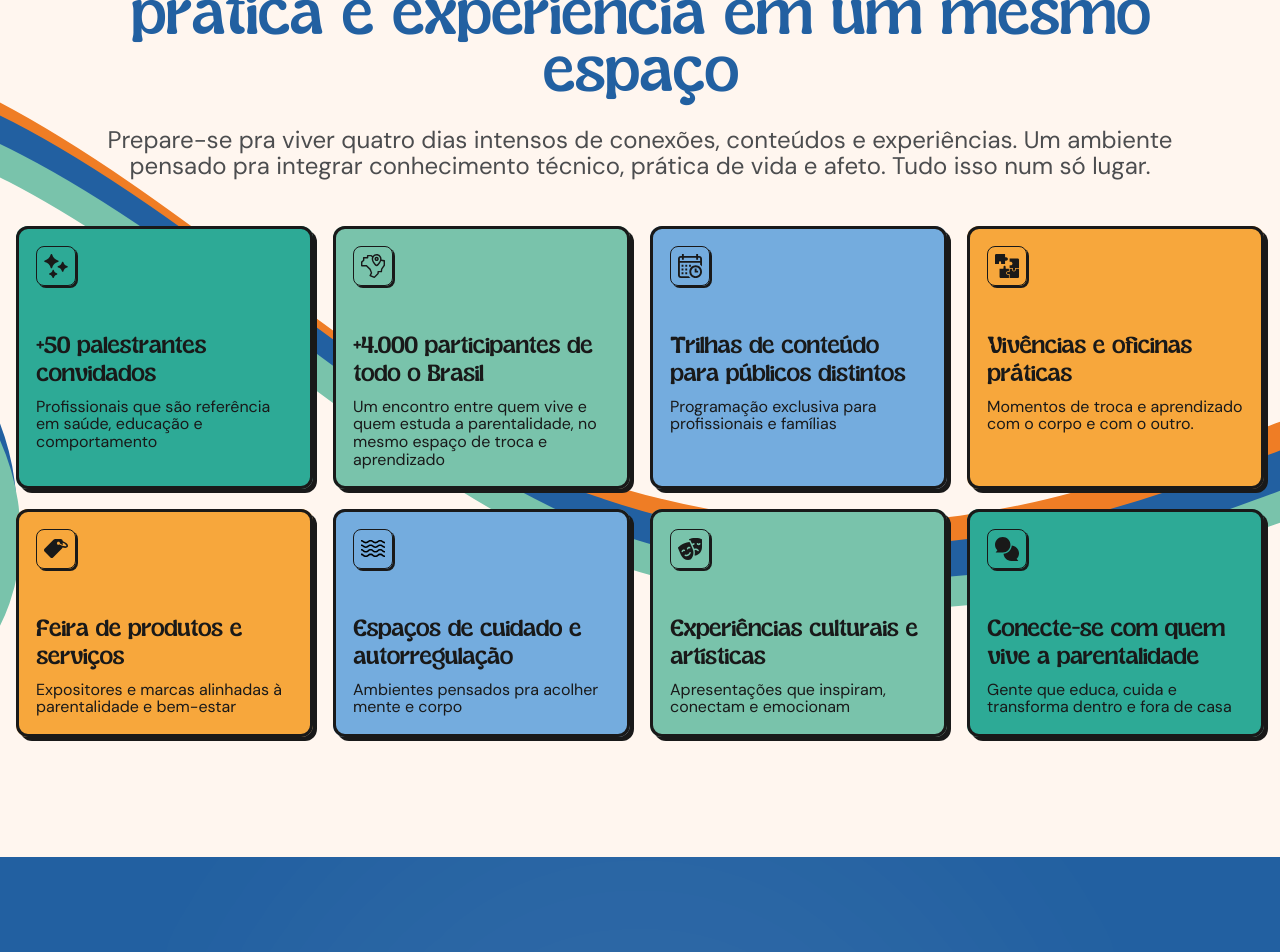
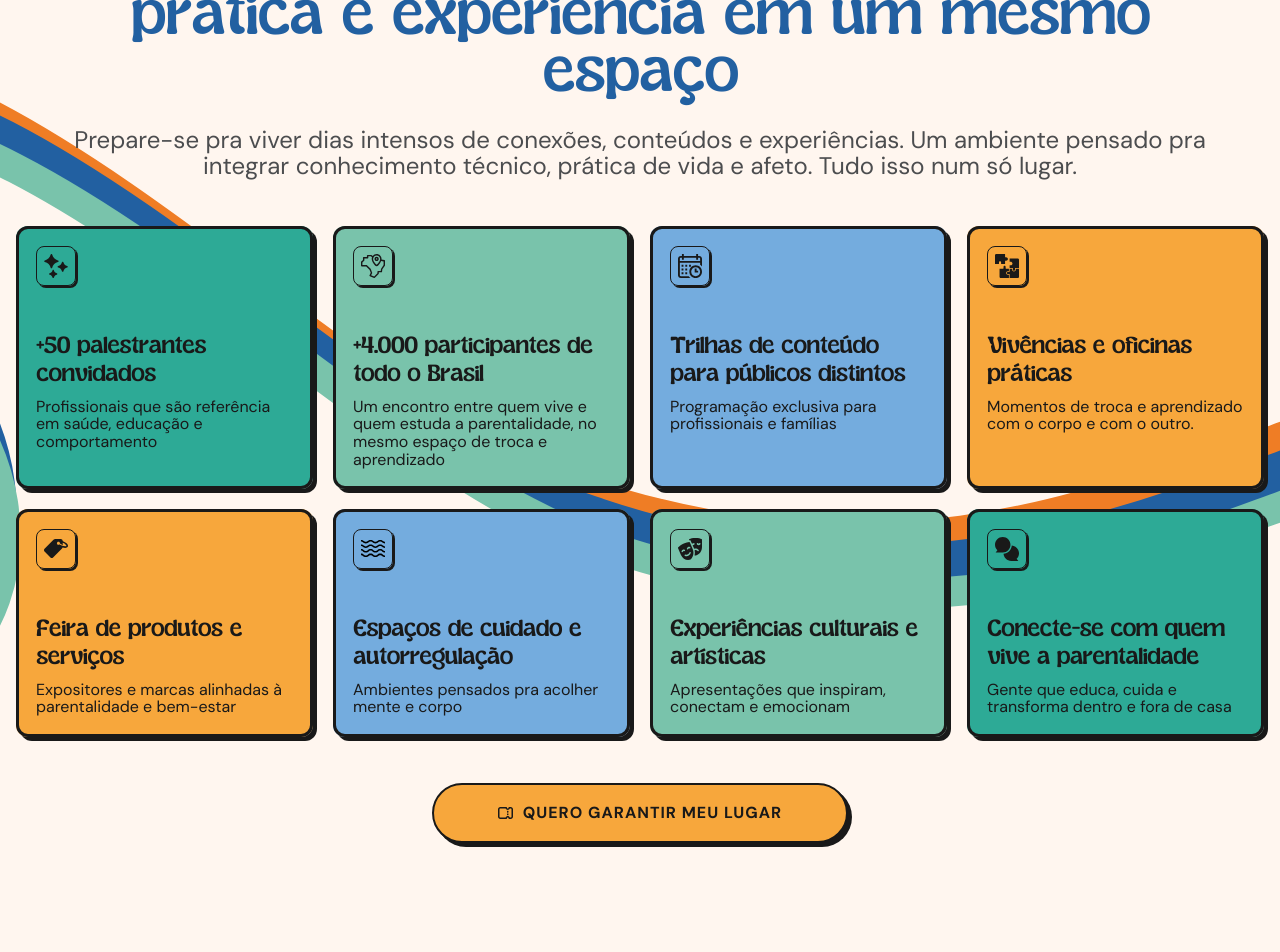
Before and after one commit to oanthonydesign/-LP-Festival-parental, a Next.js app: page / in a window 1280 px wide. Shown: the part 3820-4772 px from the top of the page. Built offline with nearby package versions, Linux system fonts and the light colour scheme.

Commit message:
feat(section5): add standardized CTA button with anchor to tickets

```diff
--- a/src/components/sections/Section5.tsx
+++ b/src/components/sections/Section5.tsx
@@ -1,6 +1,8 @@
 "use client";
 
 import svgPaths from "@/components/svg/svg-hwvyp88bcy";
+import svgCommon from "@/components/svg/svgPaths";
+
 
 function Text() {
     return (
@@ -9,7 +11,7 @@ function Text() {
                 <p className="leading-[0.8] whitespace-pre-wrap">Um encontro que integra ciência, prática e experiência em um mesmo espaço</p>
             </div>
             <div className="flex flex-col font-dm-sans font-normal justify-center relative shrink-0 text-[#4c4d4f] text-[18px] lg:text-[24px] w-full max-w-[1148px]" style={{ fontVariationSettings: "'opsz' 14" }}>
-                <p className="leading-[1.1] whitespace-pre-wrap">Prepare-se pra viver quatro dias intensos de conexões, conteúdos e experiências. Um ambiente pensado pra integrar conhecimento técnico, prática de vida e afeto. Tudo isso num só lugar.</p>
+                <p className="leading-[1.1] whitespace-pre-wrap">Prepare-se pra viver dias intensos de conexões, conteúdos e experiências. Um ambiente pensado pra integrar conhecimento técnico, prática de vida e afeto. Tudo isso num só lugar.</p>
             </div>
         </div>
     );
@@ -667,6 +669,19 @@ function Content() {
         <div className="flex flex-col gap-[46px] items-center relative shrink-0 w-full max-w-[1280px] z-[2]" data-name="Content">
             <TextsTrilhas />
             <Cards />
+            <a
+                href="#ingressos"
+                className="group relative"
+            >
+                <div className="bg-[#f7a73c] border-2 border-[#191919] flex items-center justify-center gap-[10px] px-[32px] md:px-[64px] py-[16px] rounded-[40px] shadow-[4px_4px_0px_0px_#191919] group-hover:translate-y-[1px] group-hover:shadow-[2px_2px_0px_0px_#191919] transition-all w-full md:w-auto">
+                    <svg width="15" height="12" viewBox="0 0 15 12" fill="none" xmlns="http://www.w3.org/2000/svg" className="shrink-0 text-[#191919]">
+                        <path d={svgCommon.p60d3f00} fill="currentColor" />
+                    </svg>
+                    <span className="font-dm-sans font-bold text-[#191919] text-[14px] md:text-[16px] uppercase tracking-[1px] whitespace-nowrap">
+                        Quero garantir meu lugar
+                    </span>
+                </div>
+            </a>
         </div>
     );
 }
```
